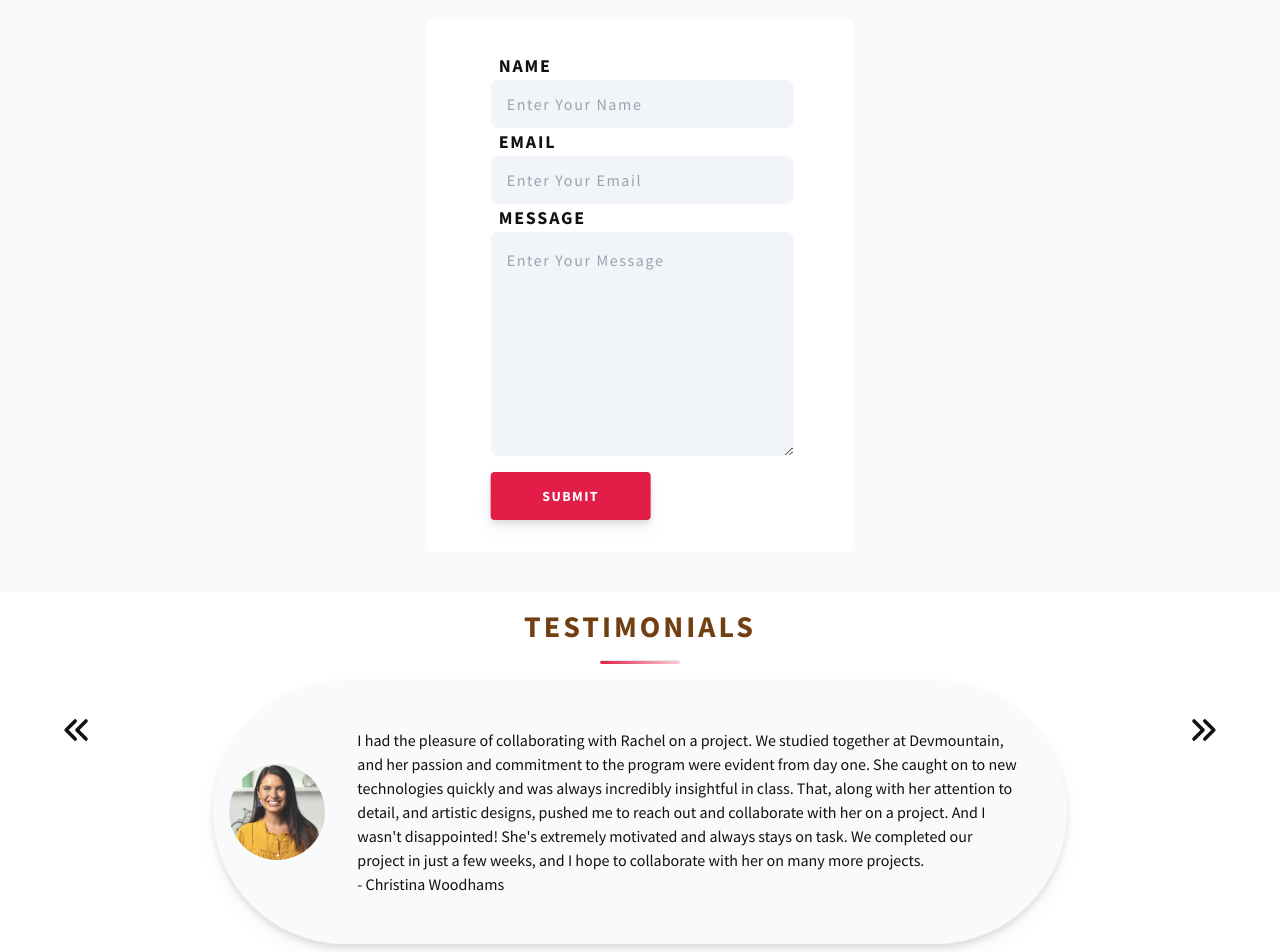
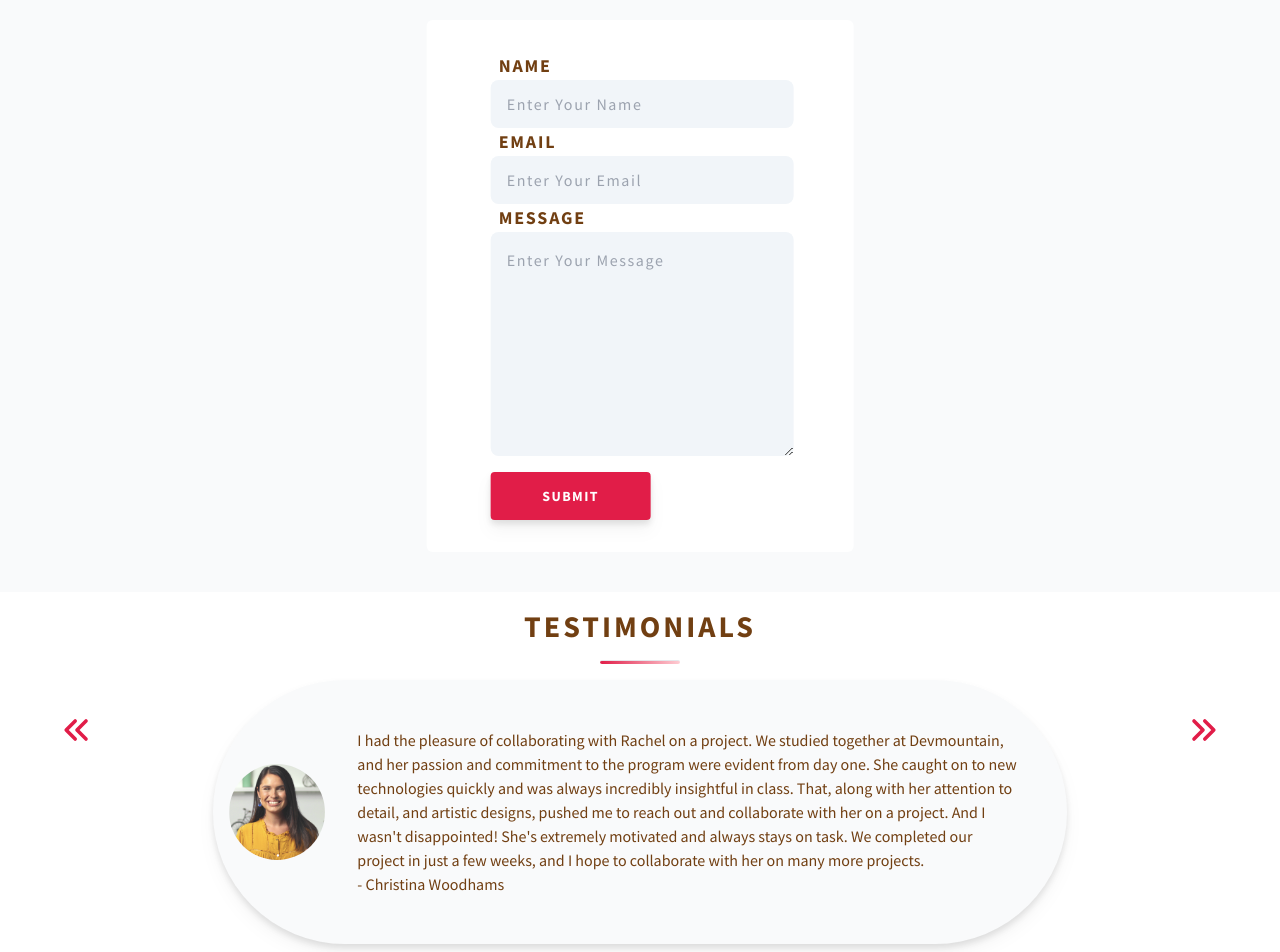
Before and after one commit to rachelspencer/r-spencer-dev-portfolio, a React (Create React App) app: page / in a window 1280 px wide. Shown: the part 3940-4892 px from the top of the page. Built offline with nearby package versions, Linux system fonts and the light colour scheme.

Commit message:
change chevron and form title colors

```diff
--- a/src/components/ImageSlider.js
+++ b/src/components/ImageSlider.js
@@ -40,13 +40,13 @@ function ImageSlider(){
     return (
         <div className='relative'>
             <div key={currentTestimonialIndx} className='flex place-content-around'>
-                <HiChevronDoubleLeft onClick={prev} className='text-3xl md:text-4xl md:mt-8 dark:text-cyan-400 hover:cursor-pointer'/>
+                <HiChevronDoubleLeft onClick={prev} className='text-3xl md:text-4xl md:mt-8 text-rose-600 dark:text-cyan-400 hover:cursor-pointer'/>
                 <div className='flex flex-col md:flex-row justify-center items-center w-8/12 mb-8 drop-shadow-lg bg-gray-50 rounded-md md:rounded-full md:p-4 dark:bg-slate-800 dark:text-slate-400 dark:border dark:border-cyan-500'>
                   <img src={currentTestimonial.image} alt={currentTestimonial.name} className="rounded-full w-24 h-24 object-cover mt-8 md:mt-0" />
-                  <p className="text-left m-8 text-ellipsis ">{currentTestimonial.quote} <br /> - {currentTestimonial.name}</p>
+                  <p className="text-left m-8 text-ellipsis text-yellow-900">{currentTestimonial.quote} <br /> - {currentTestimonial.name}</p>
                 </div>
 
-                <HiChevronDoubleRight onClick={next} className='text-3xl md:text-4xl md:mt-8 dark:text-cyan-400 hover:cursor-pointer'/>
+                <HiChevronDoubleRight onClick={next} className='text-3xl md:text-4xl md:mt-8 text-rose-600 dark:text-cyan-400 hover:cursor-pointer'/>
             </div>
         </div>
     );
--- a/src/section/Contact.js
+++ b/src/section/Contact.js
@@ -29,19 +29,19 @@ function Contact(){
                     <Info className='flex justify-center text-center ml-10 mr-10 md:text-center md:text-xl md:ml-56 md:mr-56'>{portfolioData.contactPara}</Info>
                     <Card className='bg-white rounded-lg md:translate-x-full dark:bg-slate-500 pl-16'>
                         <form ref={form} onSubmit={sendEmail}>
-                        <label className='tracking-widest text-lg p-2 font-bold dark:text-indigo-500'>NAME</label>
+                        <label className='tracking-widest text-yellow-900 text-lg p-2 font-bold dark:text-indigo-500'>NAME</label>
                         <input
                         type="text"
                         name="user_name"
                         placeholder="Enter Your Name"
                         className='bg-slate-100 w-11/12 h-12 rounded-lg p-4 tracking-widest hover:ring hover:ring-rose-200 focus:outline-none focus:ring focus:ring-rose-600 dark:bg-black dark:focus:ring-indigo-500 dark:text-slate-400' />
-                        <label className='tracking-widest text-lg p-2 font-bold dark:text-indigo-500'>EMAIL</label>
+                        <label className='tracking-widest text-yellow-900 text-lg p-2 font-bold dark:text-indigo-500'>EMAIL</label>
                         <input
                         type="email"
                         name="user_email"
                         placeholder="Enter Your Email"
                         className='bg-slate-100 w-11/12 h-12 rounded-lg p-4 tracking-widest hover:ring hover:ring-rose-200  focus:outline-none focus:ring focus:ring-rose-600 dark:bg-black dark:focus:ring-indigo-500 dark:text-slate-400' />
-                        <label className='tracking-widest text-lg p-2 font-bold dark:text-indigo-500'>MESSAGE</label>
+                        <label className='tracking-widest text-yellow-900 text-lg p-2 font-bold dark:text-indigo-500'>MESSAGE</label>
                         <textarea
                         name="message"
                         placeholder="Enter Your Message"
```
